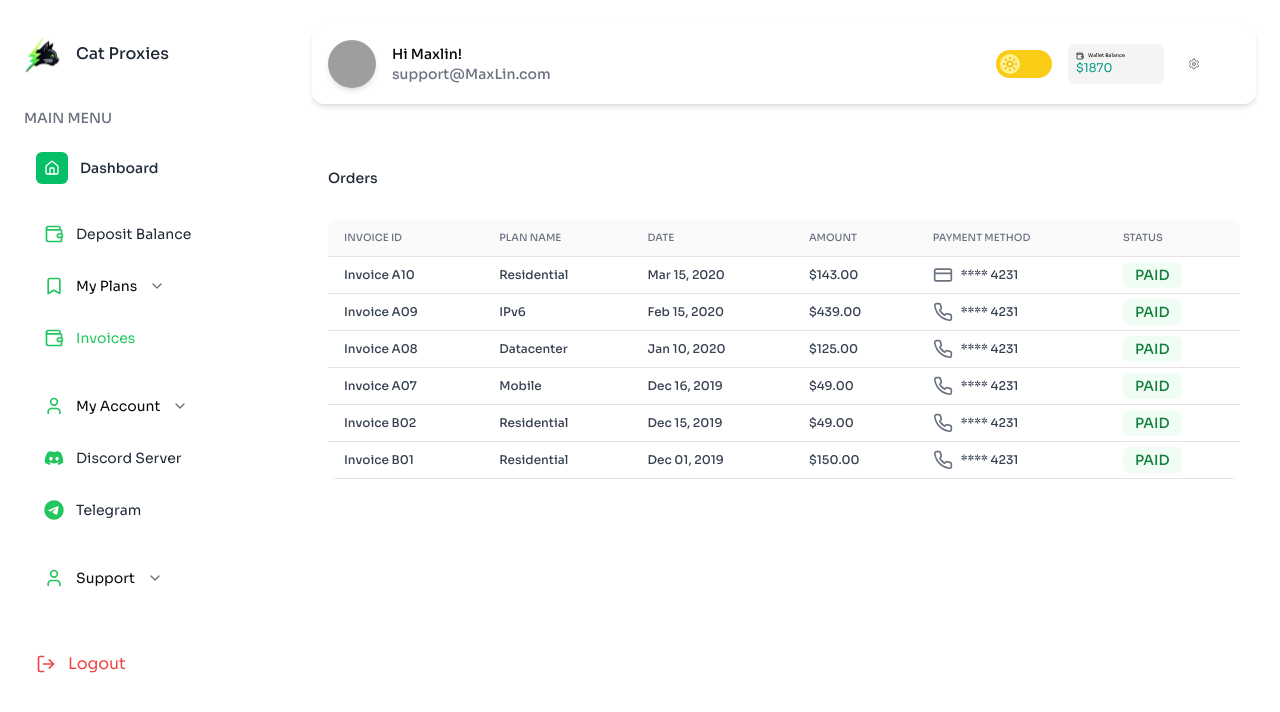
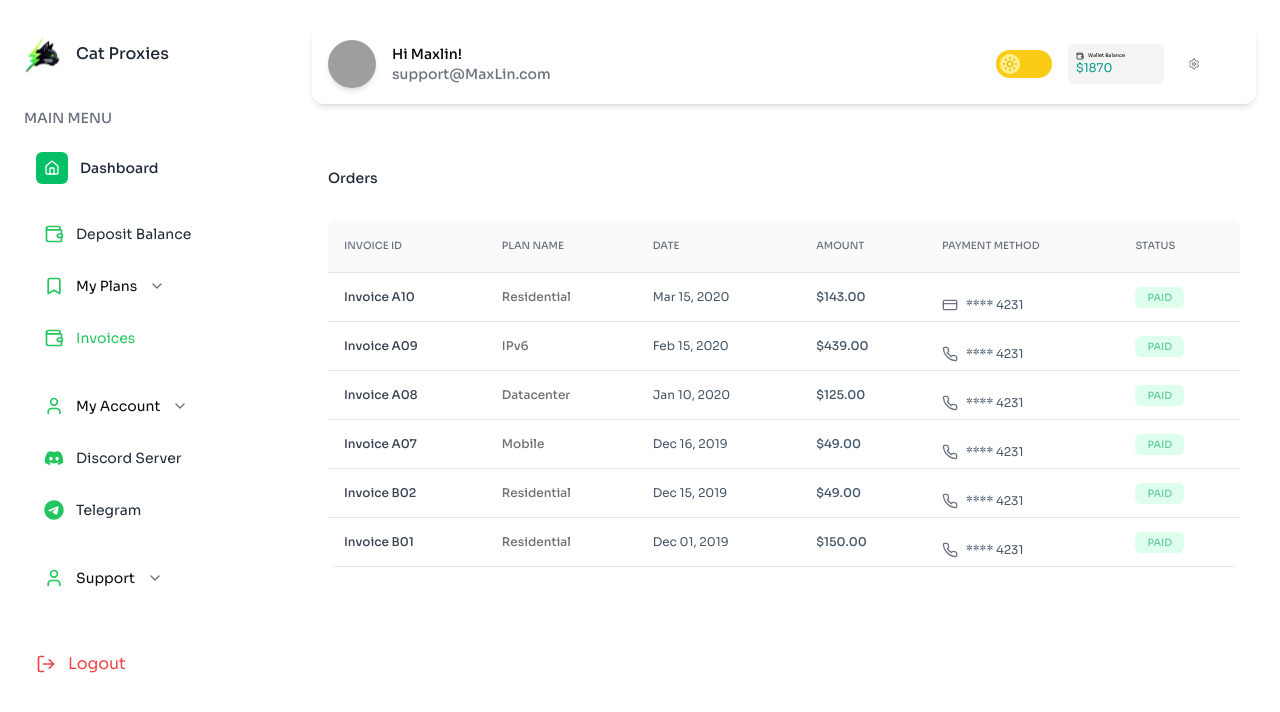
Before and after one commit to myselfabhi/Cat_Proxies, a Next.js app: page /dashboard/invoices in a window 1280 px wide. Shown: the top 712 px of the page. Built offline with nearby package versions, Linux system fonts and the light colour scheme; grey boxes are pictures that could not be loaded.

Commit message:
fix: invoices as per figma

```diff
--- a/src/components/dashboard/invoices.tsx
+++ b/src/components/dashboard/invoices.tsx
@@ -11,7 +11,7 @@ const Invoices = () => {
       date: "Mar 15, 2020",
       amount: "$143.00",
       paymentMethod: "**** 4231",
-      paymentType: <CreditCard className="w-5 h-5 text-gray-500" />,
+      paymentType: <CreditCard className="w-4 h-4 text-gray-500" />,
       status: "PAID",
     },
     {
@@ -20,7 +20,7 @@ const Invoices = () => {
       date: "Feb 15, 2020",
       amount: "$439.00",
       paymentMethod: "**** 4231",
-      paymentType: <Phone className="w-5 h-5 text-gray-500" />,
+      paymentType: <Phone className="w-4 h-4 text-gray-500" />,
       status: "PAID",
     },
     {
@@ -29,7 +29,7 @@ const Invoices = () => {
       date: "Jan 10, 2020",
       amount: "$125.00",
       paymentMethod: "**** 4231",
-      paymentType: <Phone className="w-5 h-5 text-gray-500" />,
+      paymentType: <Phone className="w-4 h-4 text-gray-500" />,
       status: "PAID",
     },
     {
@@ -38,7 +38,7 @@ const Invoices = () => {
       date: "Dec 16, 2019",
       amount: "$49.00",
       paymentMethod: "**** 4231",
-      paymentType: <Phone className="w-5 h-5 text-gray-500" />,
+      paymentType: <Phone className="w-4 h-4 text-gray-500" />,
       status: "PAID",
     },
     {
@@ -47,7 +47,7 @@ const Invoices = () => {
       date: "Dec 15, 2019",
       amount: "$49.00",
       paymentMethod: "**** 4231",
-      paymentType: <Phone className="w-5 h-5 text-gray-500" />,
+      paymentType: <Phone className="w-4 h-4 text-gray-500" />,
       status: "PAID",
     },
     {
@@ -56,7 +56,7 @@ const Invoices = () => {
       date: "Dec 01, 2019",
       amount: "$150.00",
       paymentMethod: "**** 4231",
-      paymentType: <Phone className="w-5 h-5 text-gray-500" />,
+      paymentType: <Phone className="w-4 h-4 text-gray-500" />,
       status: "PAID",
     },
   ]
@@ -87,22 +87,22 @@ const Invoices = () => {
               {/* Table Header */}
               <thead className="bg-[#FAFAFB] dark:bg-[#161B1E] text-gray-500 dark:text-gray-300 border-b">
                 <tr>
-                  <th className="py-2 px-4 text-[10px] font-medium text-left">
+                  <th className="py-4 px-4 text-[10px] font-medium text-left">
                     INVOICE ID
                   </th>
-                  <th className="py-2 px-4 text-[10px] font-medium text-left">
+                  <th className="py-4 px-4 text-[10px] font-medium text-left">
                     PLAN NAME
                   </th>
-                  <th className="py-2 px-4 text-[10px] font-medium text-left">
+                  <th className="py-4 px-4 text-[10px] font-medium text-left">
                     DATE
                   </th>
-                  <th className="py-2 px-4 text-[10px] font-medium text-left">
+                  <th className="py-4 px-4 text-[10px] font-medium text-left">
                     AMOUNT
                   </th>
-                  <th className="py-2 px-4 text-[10px] font-medium text-left">
+                  <th className="py-4 px-4 text-[10px] font-medium text-left">
                     PAYMENT METHOD
                   </th>
-                  <th className="py-2 px-4 text-[10px] font-medium text-left">
+                  <th className="py-4 px-4 text-[10px] font-medium text-left">
                     STATUS
                   </th>
                 </tr>
@@ -113,26 +113,26 @@ const Invoices = () => {
                 {invoiceData.map((invoice) => (
                   <tr
                     key={invoice.id}
-                    className="border-b hover:bg-gray-50 dark:hover:bg-gray-700 transition-colors"
+                    className="border-b hover:bg-gray-50 dark:hover:bg-gray-700 transition-colors space-y-4 "
                   >
                     <td className="py-2 px-4 font-medium text-xs">
                       {invoice.id}
                     </td>
-                    <td className="py-2 px-4 font-medium text-xs">
+                    <td className="py-2 px-4 font-medium text-xs text-[#6F6F6F]">
                       {invoice.planName}
                     </td>
-                    <td className="py-2 px-4 font-medium text-xs">
+                    <td className="py-2 px-4 text-[#425466] text-xs">
                       {invoice.date}
                     </td>
-                    <td className="py-2 px-4 font-medium text-xs ">
+                    <td className="py-2 px-4 font-medium text-xs text-[#425466] ">
                       {invoice.amount}
                     </td>
-                    <td className="py-2 px-4 font-medium text-xs flex items-center gap-2">
+                    <td className="py-2 px-4 text-[#425466] text-xs flex items-center gap-2">
                       {invoice.paymentType}
                       <span>{invoice.paymentMethod}</span>
                     </td>
                     <td className="py-2 px-4 font-medium text-xs">
-                      <span className="px-3 py-1 text-sm text-green-700 bg-green-50 dark:bg-green-900 dark:text-green-300 rounded-md">
+                      <span className="px-3 py-1 text-[10px] font-medium text-[#66CB9F] bg-[#DEFFEE] dark:bg-green-900 dark:text-green-300 rounded-md">
                         {invoice.status}
                       </span>
                     </td>
```
